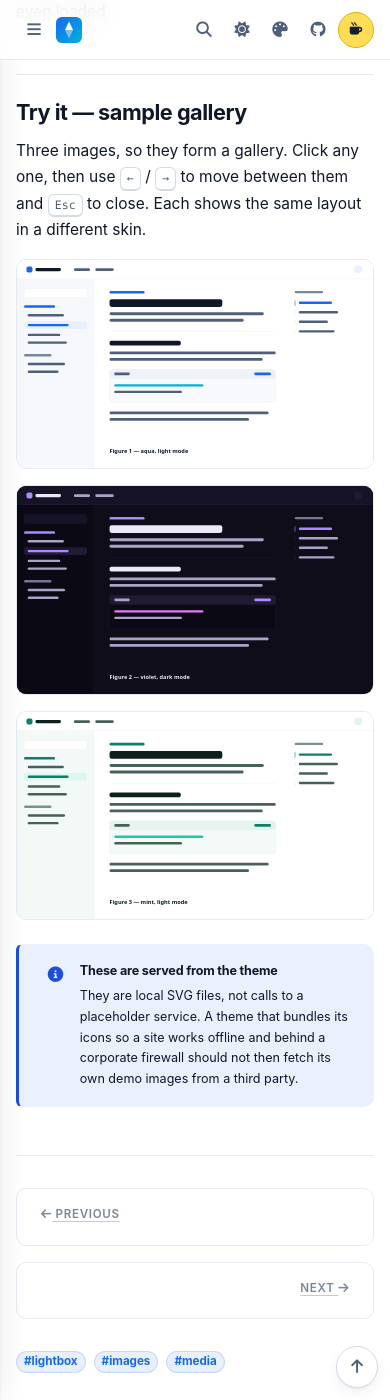
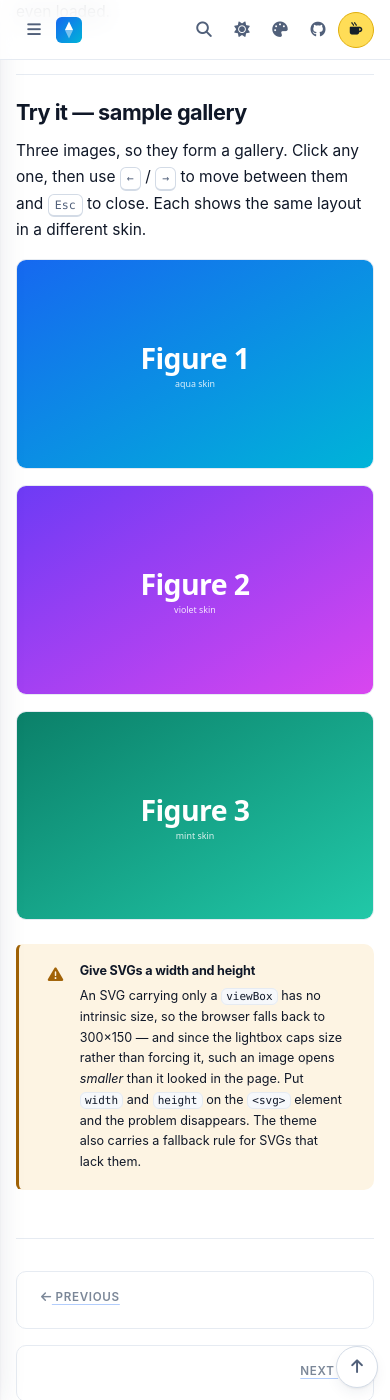
Before and after one commit to Skyflash/docsteer, a Jekyll site: the page built from _docs/lightbox.md, in a window 390 px wide and 1400 px high, scrolled down 1545 px. Built offline with Jekyll 4.4.1, drawn with Linux system fonts in a browser that asks for light colours.

Commit message:
Fix SVGs opening smaller in the lightbox, and simplify the demo figures
Two problems with the sample gallery.

The lightbox only caps size — `max-width: 100%` never grows an image — so an SVG
carrying just a viewBox, which has no intrinsic size, fell back to the browser
default of 300x150 and opened SMALLER than it appeared in the page. Fixed at
both ends: the sample files now declare width and height, and the theme carries
a fallback rule for SVGs that do not. Raster images are deliberately left alone,
since stretching them would upscale a small screenshot into a blurry mess.

The layout wireframes were also hard to read at a glance, so they are replaced
with plain gradient figures in the aqua, violet and mint brand colours — the
clarity of the placeholders they replaced, still served locally.

Documented on the lightbox page, since it will catch anyone using an SVG.

```diff
--- a/_docs/lightbox.md
+++ b/_docs/lightbox.md
@@ -51,18 +51,21 @@
 <kbd>←</kbd> / <kbd>→</kbd> to move between them and <kbd>Esc</kbd> to close.
 Each shows the same layout in a different skin.
 
-![The DocSteer layout in the aqua skin, light mode]({{ '/assets/images/sample-layout-aqua.svg' | relative_url }})
+![Figure 1, aqua skin]({{ '/assets/images/sample-1.svg' | relative_url }})
 
-![The DocSteer layout in the violet skin, dark mode]({{ '/assets/images/sample-layout-violet.svg' | relative_url }})
+![Figure 2, violet skin]({{ '/assets/images/sample-2.svg' | relative_url }})
 
-![The DocSteer layout in the mint skin, light mode]({{ '/assets/images/sample-layout-mint.svg' | relative_url }})
+![Figure 3, mint skin]({{ '/assets/images/sample-3.svg' | relative_url }})
 
-<div class="callout callout--note">
-  <span class="callout__icon"><i class="fa-solid fa-circle-info"></i></span>
+<div class="callout callout--warning">
+  <span class="callout__icon"><i class="fa-solid fa-triangle-exclamation"></i></span>
   <div>
-    <p class="callout__title">These are served from the theme</p>
-    <p>They are local SVG files, not calls to a placeholder service. A theme
-    that bundles its icons so a site works offline and behind a corporate
-    firewall should not then fetch its own demo images from a third party.</p>
+    <p class="callout__title">Give SVGs a width and height</p>
+    <p>An SVG carrying only a <code>viewBox</code> has no intrinsic size, so the
+    browser falls back to 300×150 — and since the lightbox caps size rather than
+    forcing it, such an image opens <em>smaller</em> than it looked in the page.
+    Put <code>width</code> and <code>height</code> on the <code>&lt;svg&gt;</code>
+    element and the problem disappears. The theme also carries a fallback rule
+    for SVGs that lack them.</p>
   </div>
 </div>
--- a/_sass/docsteer/_lightbox.scss
+++ b/_sass/docsteer/_lightbox.scss
@@ -27,6 +27,15 @@
   border-radius: var(--r-md);
   box-shadow: 0 24px 80px hsl(0 0% 0% / .5);
   animation: pop .18s var(--ease);
+}
+// An SVG carrying only a viewBox has no intrinsic size, so the rules above —
+// which cap, never grow — leave it at the browser's 300x150 default: it would
+// open SMALLER than it appears in the page. Raster images are deliberately not
+// covered, since stretching them would just upscale a small screenshot into a
+// blurry mess. Authors can also avoid this by putting width/height on the SVG.
+.lightbox__img[src$=".svg"] {
+  width: min(1100px, 94vw);
+  height: auto;
 }
 .lightbox__caption { color: hsl(0 0% 100% / .82); font-size: .88rem; text-align: center; }
 
```
Also changed, not shown: assets/images/sample-1.svg (added), assets/images/sample-2.svg (added), assets/images/sample-3.svg (added), assets/images/sample-layout-aqua.svg (deleted), assets/images/sample-layout-mint.svg (deleted), assets/images/sample-layout-violet.svg (deleted), jekyll-theme-docsteer.gemspec.
